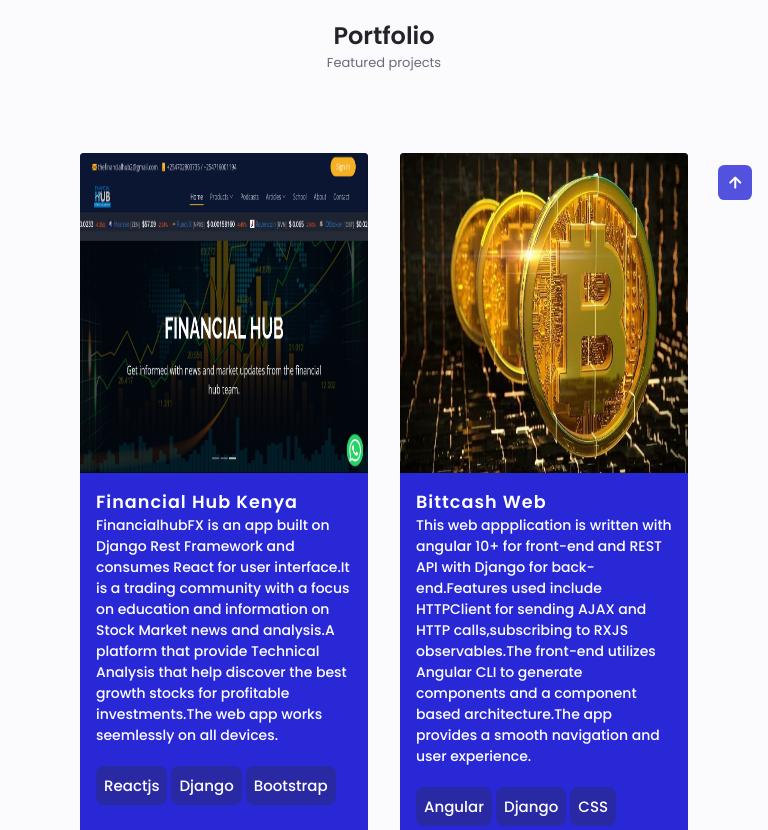
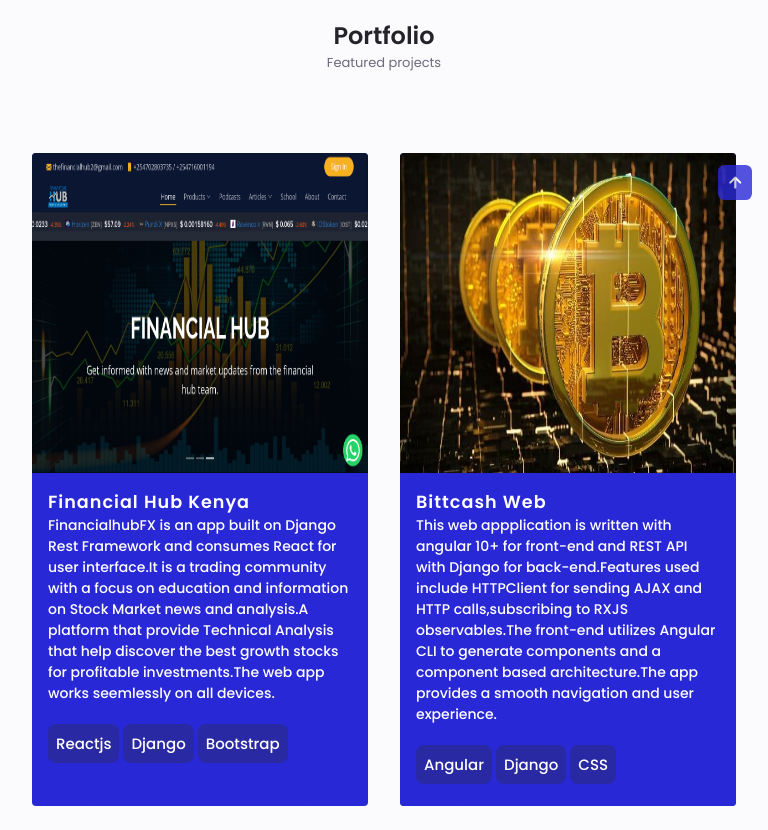
Before and after one commit to Joewings-jw/portfolio_v2, a website built with Parcel: page index.html in a window 768 px wide. Shown: the part 600-1430 px from the top of the page. Built offline with nearby package versions, Linux system fonts and the light colour scheme.

Commit message:
cards responsive

```diff
--- a/assets/css/style.css
+++ b/assets/css/style.css
@@ -619,7 +619,6 @@
         justify-self: center;
     }
 
-    .portfolio_content,
     .project_container,
     .footer_container  {
         grid-template-columns: repeat(2, 1fr);
@@ -654,9 +653,11 @@
     [data-aos="flip-down"] {
 		transform: none !important;
 	}
-    .cards {
-        margin: 0;
+
+    .main2{
+        margin: 0 -3rem;
     }
+
 }
 @media screen and (min-width: 768px){
     .container{
@@ -722,9 +723,7 @@
     .about_button {
         justify-content: initial;
     }
-    .portfolio_content {
-        align-items: center;
-    }
+
     .project {
         text-align: initial;
     }
@@ -749,10 +748,7 @@
     .footer_container {
         grid-template-columns: repeat(1, 1fr);
     }
-/*
-    .footer_copy {
-        margin-top: 1.5rem;
-    } */
+
 }
 
 
@@ -773,9 +769,6 @@
         /* margin: 0; */
     }
 
-    /* .portfolio_content {
-        column-gap: 5rem;
-    } */
 
 
 }
--- a/index.html
+++ b/index.html
@@ -101,7 +101,7 @@
                 </div>
             </section>
             <!-- ========================== portfolio section ============================ -->
-            <section class="portfolio" id="portfolio">
+            <div class="portfolio" id="portfolio">
                 <h2 class="section_title">Portfolio</h2>
                 <span class="section_subtitle">Featured projects</span>
                 <div class="main2">
@@ -183,7 +183,7 @@
                       </li>
                     </ul>
                 </div>
-            </section>
+            </div>
 
 
 
```
Also changed, not shown: dist/index.html, 2 other files.
